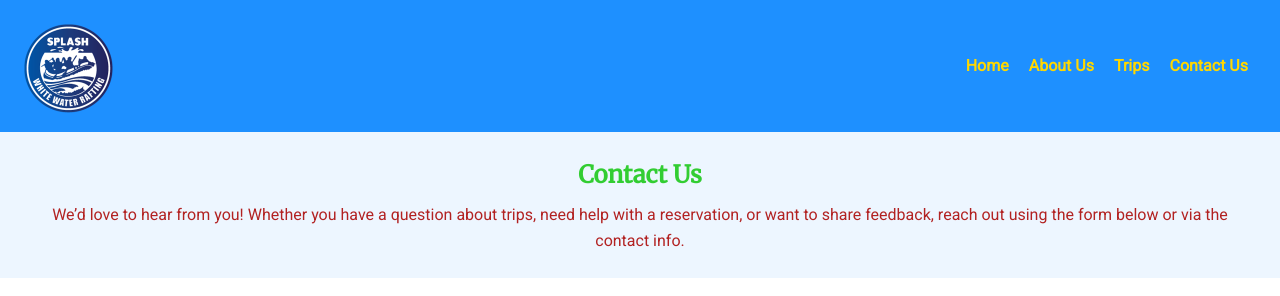
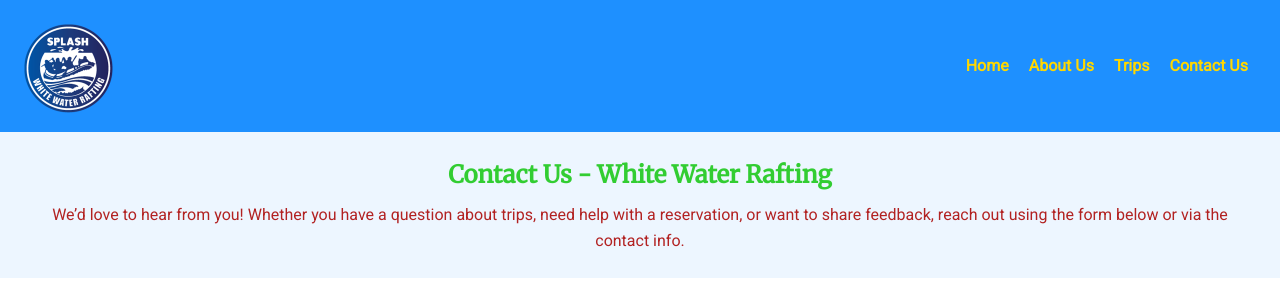
Before and after one commit to trasaq3024/wdd130, a plain HTML site: page wwr/contact.html in a window 1280 px wide. Shown: the top 296 px of the page. Drawn offline with Linux system fonts and the light colour scheme.

Commit message:
Contact Us

```diff
--- a/wwr/contact.html
+++ b/wwr/contact.html
@@ -1,7 +1,7 @@
 <!DOCTYPE html>
 <html lang="en">
 <head>
-  <meta charset="UTF-8" />
+  <meta charset="utf-8" />
   <meta name="viewport" content="width=device-width, initial-scale=1.0"/>
   <meta name="description" content="Get in touch with White Water Rafting—ask questions, make reservations, or send feedback." />
   <meta name="author" content="Tijani Rasaq" />
@@ -29,7 +29,7 @@
 
   <main>
     <section class="contact-intro" aria-label="Contact introduction">
-      <h2>Contact Us</h2>
+      <h2>Contact Us - White Water Rafting</h2>
       <p>We’d love to hear from you! Whether you have a question about trips, need help with a reservation, or want to share feedback, reach out using the form below or via the contact info.</p>
     </section>
 
```
